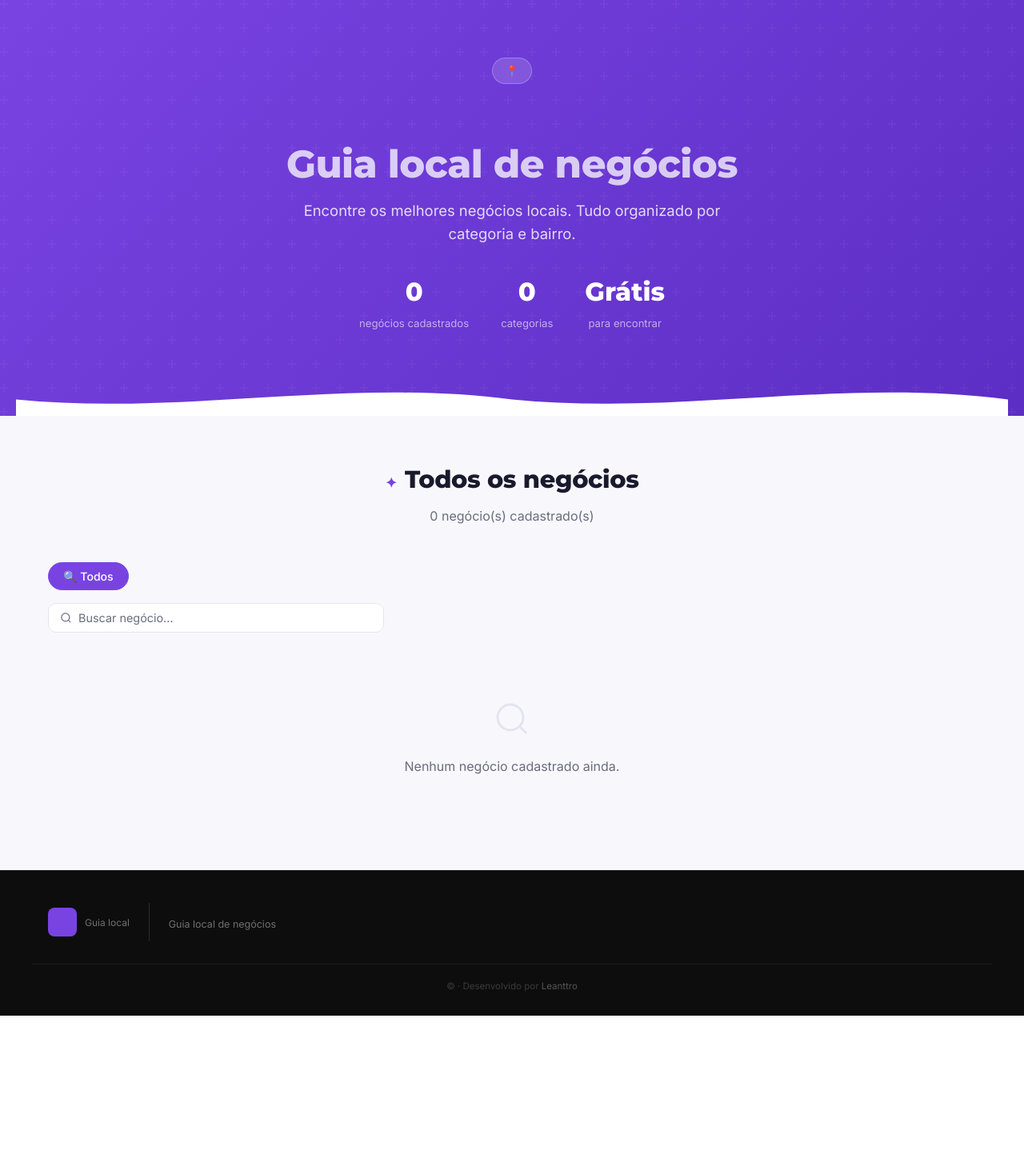
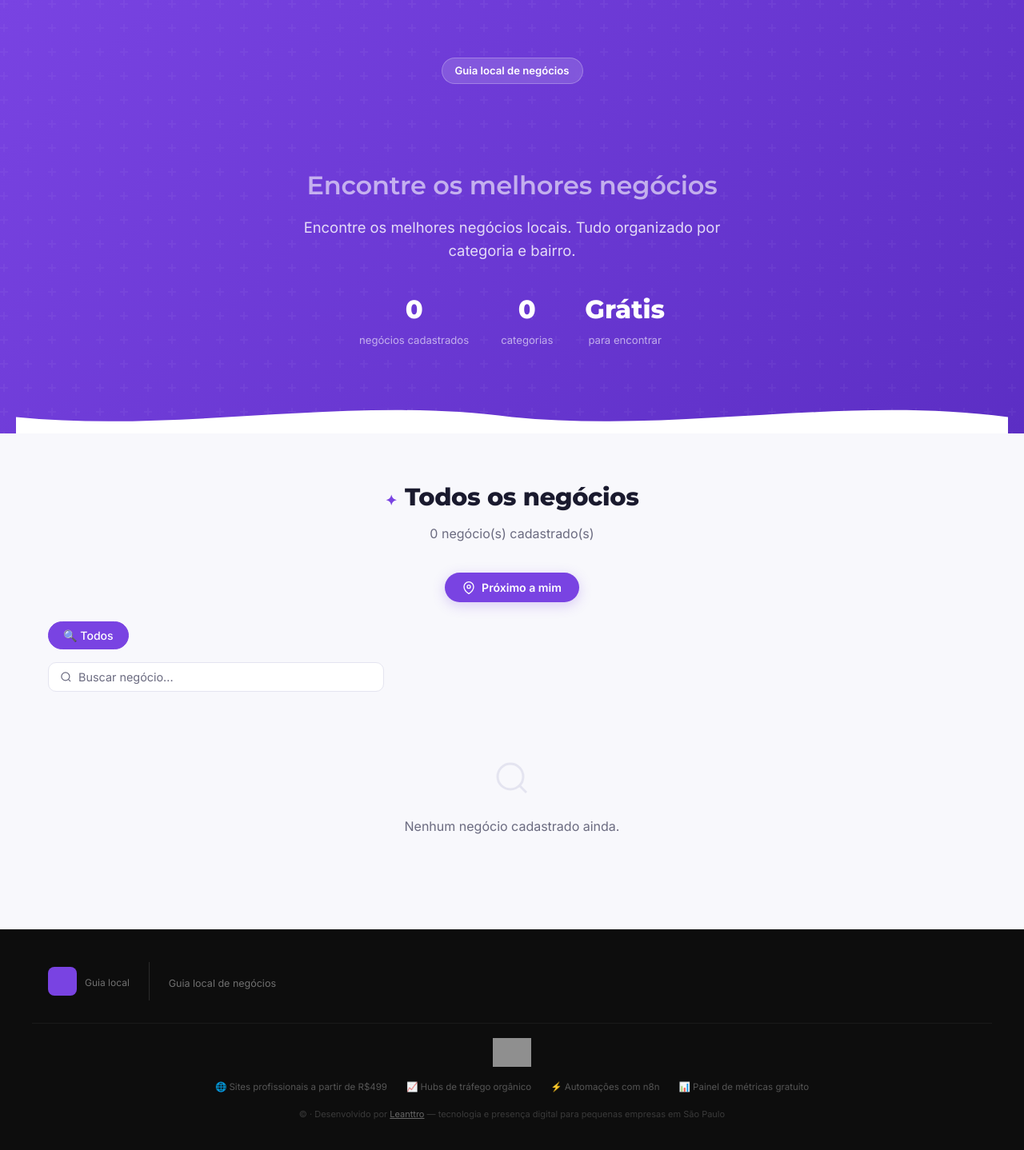
Before and after one commit to leanttro/leanttro_h, a Flask app: template templates/hub/index_padrao.html in a window 1280 px wide. Shown: the part 69-1507 px from the top of the page at 80% size. Before the commit the page ends 1339 px from the top, so only its background shows below. Run offline with Flask 3, Linux system fonts and the light colour scheme; the template is opened without the code that fills it, so the values that code supplies are empty; some libraries are stand-ins or nearby versions; grey boxes are pictures that could not be loaded.

Commit message:
Update index_padrao.html

```diff
--- a/templates/hub/index_padrao.html
+++ b/templates/hub/index_padrao.html
@@ -125,6 +125,18 @@ nav.desktop-nav{flex:1;min-width:0;overflow:hidden}
 @media(max-width:768px){.cats-carousel-outer{padding:0 38px}.carousel-btn{width:34px;height:34px;font-size:1.2rem}}
 @media(max-width:480px){.cats-carousel-outer{padding:0 30px}.cats-carousel .cat-card{min-width:160px;max-width:160px}}
 
+/* BOTÃO PRÓXIMO A MIM */
+.btn-localizar-hub{
+  display:inline-flex;align-items:center;gap:8px;
+  background:var(--primary);color:#fff;
+  padding:10px 22px;border-radius:50px;font-size:.88rem;font-weight:700;
+  border:none;cursor:pointer;transition:all .2s;font-family:var(--sans);
+  box-shadow:0 4px 16px rgba(121,67,226,.25);
+}
+.btn-localizar-hub:hover{background:var(--primary-d);transform:translateY(-1px)}
+.btn-localizar-hub:disabled{opacity:.6;cursor:not-allowed;transform:none}
+@keyframes spin{to{transform:rotate(360deg)}}
+
 /* GRID NEGÓCIOS */
 .section{padding:56px 0}
 .section-alt{background:var(--bg2)}
@@ -287,8 +272,8 @@ footer{background:#0d0d0d;border-top:1px solid #1e1e1e;padding:40px 0 28px;font-
 <!-- HERO -->
 <section class="hero" aria-label="{{ hub.nome }}">
   <div class="container">
-    <div class="hero-badge">📍 {{ hub.nome }}</div>
-    <h1>{{ hub.titulo or hub.nome }}<br><em>{{ hub.descricao and hub.descricao[:50] or 'Guia local de negócios' }}</em></h1>
+    <div class="hero-badge">Guia local de negócios</div>
+    <h1 style="font-size:3.6rem;letter-spacing:-.8px">{{ hub.nome }}<br><em style="font-size:2rem;opacity:.8;font-weight:600;letter-spacing:-.2px">{{ hub.titulo and hub.titulo != hub.nome and hub.titulo or (hub.descricao and hub.descricao[:60] or 'Encontre os melhores negócios') }}</em></h1>
     <p>{{ hub.descricao or 'Encontre os melhores negócios locais. Tudo organizado por categoria e bairro.' }}</p>
     <div class="hero-stats">
       <div class="hero-stat"><strong>{{ negocios | length }}</strong><span>negócios cadastrados</span></div>
@@ -344,6 +329,14 @@ footer{background:#0d0d0d;border-top:1px solid #1e1e1e;padding:40px 0 28px;font-
     <div class="section-header">
       <h2 class="section-title">Todos os negócios</h2>
       <p class="section-subtitle">{{ negocios | length }} negócio(s) cadastrado(s)</p>
+    </div>
+
+    <!-- BOTÃO PRÓXIMO A MIM -->
+    <div style="text-align:center;margin-bottom:16px">
+      <button id="btnLocalizacao" class="btn-localizar-hub">
+        <svg viewBox="0 0 24 24" width="16" height="16" fill="none" stroke="currentColor" stroke-width="2" style="flex-shrink:0"><path d="M21 10c0 7-9 13-9 13s-9-6-9-13a9 9 0 0 1 18 0z"/><circle cx="12" cy="10" r="3"/></svg>
+        Próximo a mim
+      </button>
     </div>
 
     <!-- FILTRO POR CATEGORIA -->
@@ -431,7 +424,21 @@ footer{background:#0d0d0d;border-top:1px solid #1e1e1e;padding:40px 0 28px;font-
     </nav>
   </div>
   <div class="footer-bottom">
-    <p>© {{ hub.nome }} · Desenvolvido por <a href="https://www.leanttro.com" target="_blank" rel="noopener">Leanttro</a></p>
+    <div style="display:flex;flex-direction:column;align-items:center;gap:16px;padding-bottom:8px">
+      <a href="https://www.leanttro.com" target="_blank" rel="noopener" style="display:inline-block">
+        <img src="https://res.cloudinary.com/dzcaxmbjn/image/upload/v1779203844/logo_claro_rtbddh.png" alt="Leanttro" style="height:36px;width:auto;display:block;opacity:.9">
+      </a>
+      <div style="display:flex;gap:24px;flex-wrap:wrap;justify-content:center;font-size:11.5px;color:#555">
+        <span>🌐 Sites profissionais a partir de R$499</span>
+        <span>📈 Hubs de tráfego orgânico</span>
+        <span>⚡ Automações com n8n</span>
+        <span>📊 Painel de métricas gratuito</span>
+      </div>
+      <p style="font-size:11px;color:#3a3a3a;margin:0">
+        © {{ hub.nome }} · Desenvolvido por <a href="https://www.leanttro.com" target="_blank" rel="noopener" style="color:#666;text-decoration:underline">Leanttro</a>
+        — tecnologia e presença digital para pequenas empresas em São Paulo
+      </p>
+    </div>
   </div>
 </footer>
 
@@ -442,6 +449,80 @@ footer{background:#0d0d0d;border-top:1px solid #1e1e1e;padding:40px 0 28px;font-
 {% endif %}
 
 <script>
+// ── PRÓXIMO A MIM ──────────────────────────────────────────
+(function initLocalizacao() {
+  const btnLoc = document.getElementById('btnLocalizacao');
+  if (!btnLoc) return;
+
+  let userLat = null, userLng = null;
+
+  function haversine(lat1, lng1, lat2, lng2) {
+    const R = 6371, toRad = d => d * Math.PI / 180;
+    const dLat = toRad(lat2 - lat1), dLng = toRad(lng2 - lng1);
+    const a = Math.sin(dLat/2)**2 + Math.cos(toRad(lat1)) * Math.cos(toRad(lat2)) * Math.sin(dLng/2)**2;
+    return R * 2 * Math.atan2(Math.sqrt(a), Math.sqrt(1-a));
+  }
+
+  function ordenarPorDistancia(lat, lng) {
+    userLat = lat; userLng = lng;
+    const cards = Array.from(document.querySelectorAll('.negocio-card'));
+    if (!cards.length) return;
+    const grid = document.getElementById('negociosGrid');
+    if (!grid) return;
+
+    const cardsComDist = cards.map(card => {
+      const cardLat = parseFloat(card.dataset.lat);
+      const cardLng = parseFloat(card.dataset.lng);
+      let dist = 9999;
+      if (!isNaN(cardLat) && !isNaN(cardLng)) {
+        dist = haversine(lat, lng, cardLat, cardLng);
+      }
+      return { el: card, dist };
+    }).sort((a, b) => a.dist - b.dist);
+
+    // Adicionar badge de distância e reordenar
+    cardsComDist.forEach(({ el, dist }) => {
+      let distBadge = el.querySelector('.dist-badge');
+      if (!distBadge) {
+        distBadge = document.createElement('p');
+        distBadge.className = 'dist-badge';
+        distBadge.style.cssText = 'font-size:.78rem;color:var(--primary);font-weight:600;margin-top:2px';
+        const footer = el.querySelector('.negocio-card-footer');
+        if (footer) footer.before(distBadge);
+      }
+      if (dist < 9999) {
+        distBadge.textContent = '📍 ' + dist.toFixed(1) + ' km de você';
+      }
+      grid.appendChild(el);
+    });
+
+    btnLoc.innerHTML = '<svg viewBox="0 0 24 24" width="16" height="16" fill="none" stroke="currentColor" stroke-width="2" style="flex-shrink:0"><path d="M21 10c0 7-9 13-9 13s-9-6-9-13a9 9 0 0 1 18 0z"/><circle cx="12" cy="10" r="3"/></svg> Localização obtida ✓';
+    btnLoc.disabled = true;
+  }
+
+  // Tenta silenciosamente ao carregar
+  if (navigator.geolocation) {
+    navigator.geolocation.getCurrentPosition(
+      pos => ordenarPorDistancia(pos.coords.latitude, pos.coords.longitude),
+      () => {}
+    );
+  }
+
+  btnLoc.addEventListener('click', function() {
+    if (!navigator.geolocation) { alert('Geolocalização não suportada neste navegador.'); return; }
+    btnLoc.innerHTML = '<svg viewBox="0 0 24 24" width="16" height="16" fill="none" stroke="currentColor" stroke-width="2" style="flex-shrink:0;animation:spin 1s linear infinite"><path d="M21 10c0 7-9 13-9 13s-9-6-9-13a9 9 0 0 1 18 0z"/><circle cx="12" cy="10" r="3"/></svg> Localizando...';
+    btnLoc.disabled = true;
+    navigator.geolocation.getCurrentPosition(
+      pos => ordenarPorDistancia(pos.coords.latitude, pos.coords.longitude),
+      () => {
+        btnLoc.innerHTML = '<svg viewBox="0 0 24 24" width="16" height="16" fill="none" stroke="currentColor" stroke-width="2" style="flex-shrink:0"><path d="M21 10c0 7-9 13-9 13s-9-6-9-13a9 9 0 0 1 18 0z"/><circle cx="12" cy="10" r="3"/></svg> Próximo a mim';
+        btnLoc.disabled = false;
+        alert('Não foi possível obter sua localização. Verifique as permissões do navegador.');
+      }
+    );
+  });
+})();
+
 // ── Mobile nav ──────────────────────────────────────────────
 document.getElementById('hamburger').addEventListener('click',()=>document.getElementById('mobileNav').classList.add('active'));
 document.getElementById('navClose').addEventListener('click',()=>closeNav());
```
Also changed, not shown: other parts of templates/hub/index_padrao.html (+0 -27 lines).
